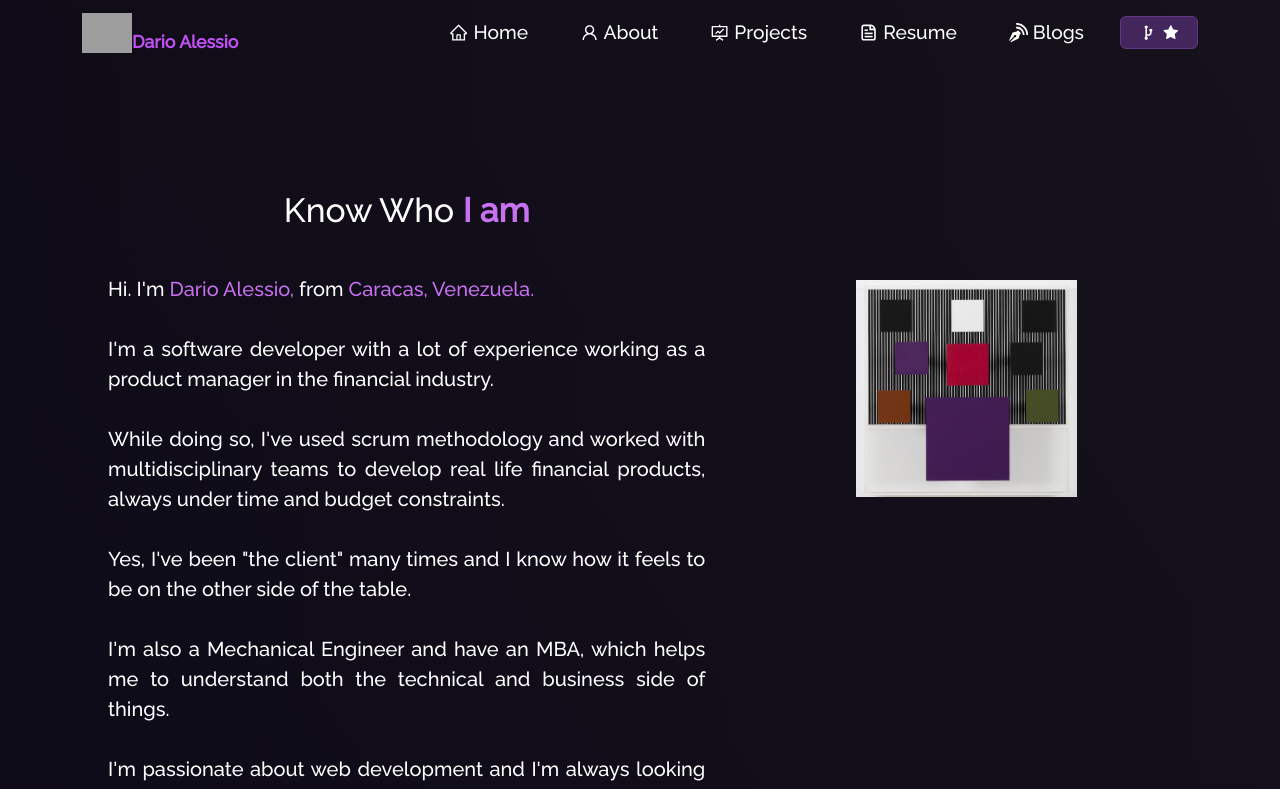
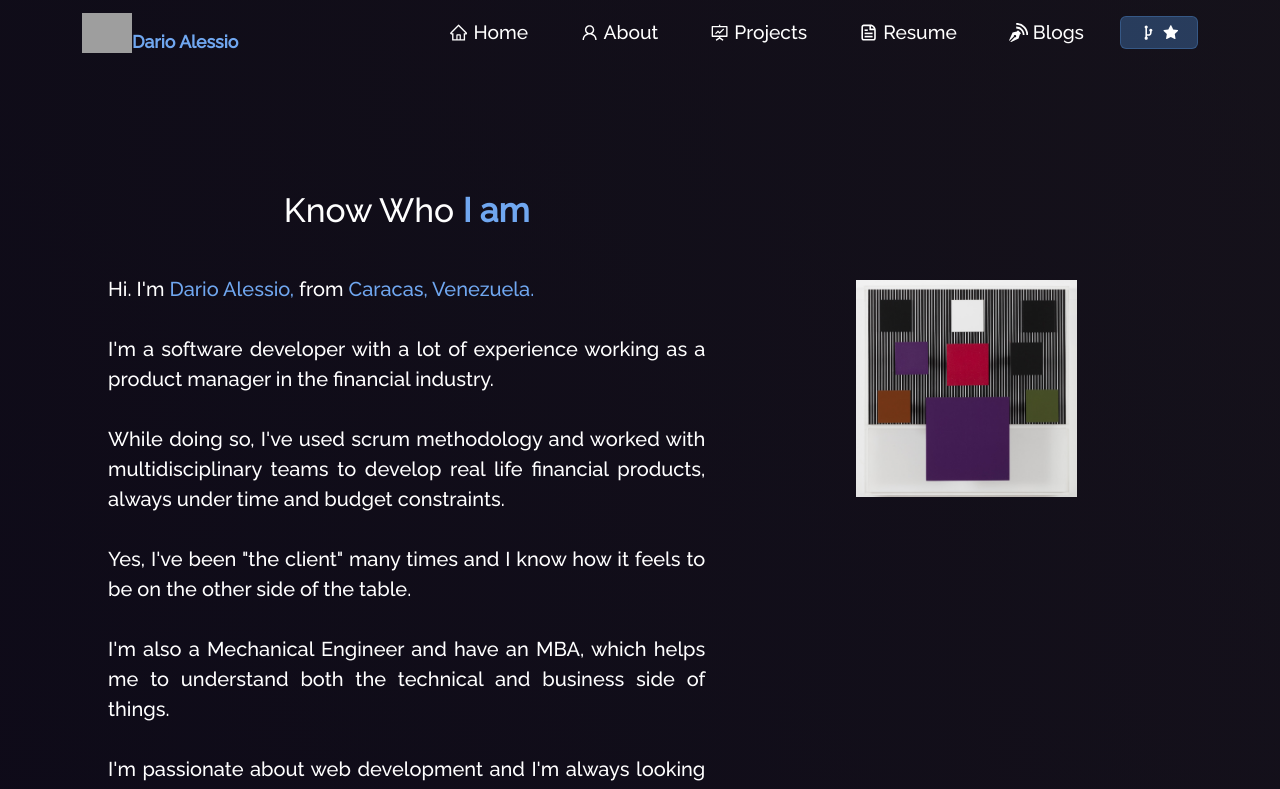
Before and after one commit to DarioAlessioR/Portfolio-DarioAlessio, a React (Create React App) app: page /about in a window 1280 px wide. Shown: the top 789 px of the page. Built offline with nearby package versions, Linux system fonts and the light colour scheme; grey boxes are pictures that could not be loaded.

Commit message:
Apply color variables 8

```diff
--- a/src/components/About/Github.js
+++ b/src/components/About/Github.js
@@ -12,7 +12,7 @@ function Github() {
         username="DarioAlessioR"
         blockSize={15}
         blockMargin={5}
-        color="#c084f5"
+        color="#70a7f0"
         fontSize={16}
       />
     </Row>
--- a/src/style.css
+++ b/src/style.css
@@ -11,35 +11,35 @@ html {
     rgba(12, 10, 22, 0.863)
   );
 
-  --imp-text-color: #c770f0;
-  --scrollbar: rgba(178, 121, 216, 0.959);
-  --scrollbar-hover: rgba(222, 130, 235, 0.911);
-  --navbar-toggler: #be50f4;
-  --brand-name: #be50f4;
-  --nav-item: #c95bf5;
-  --main-name: #cd5ff8;
-  --Typewriter__wrapper: #be6adf;
-  --Typewriter__cursor: #b562d6;
-  --home-social-icons: #68187a;
-  --home-social-icons-hover-before: #801f95;
-  --home-social-icons-hover: #87209e;
-  --icon-colour: #700c86;
-  --blockquote-footer: #a588c0;
-  --project-card-view: rgba(119, 53, 136, 0.459);
-  --project-card-view-hover: rgba(129, 72, 144, 0.561);
-  --blog-card-view: rgba(145, 77, 161, 0.459);
-  --blog-card-view-hover: rgba(155, 88, 173, 0.65);
-  --btn-primary: #623686;
-  --btn-primary-hover: #6d20c5d7;
-  --tech-icons: rgba(200, 137, 230, 0.637);
-  --tech-icons-hover: rgba(197, 115, 230, 0.883);
-  --resume: #8a49a8;
-  --resume-title: #5234795d;
-  --resume-item-before: #8a49a8;
-  --like-btn: #934cce5e;
-  --like-btn-hover: #a24dd386;
-  --fork-btn-inner: #934cce5e;
-  --fork-btn-inner-hover: #a24dd386
+  --imp-text-color: #70a7f0;
+  --scrollbar: rgba(121, 154, 216, 0.959);
+  --scrollbar-hover: rgba(130, 214, 235, 0.911);
+  --navbar-toggler: #70a7f0;
+  --brand-name: #70a7f0;;
+  --nav-item: #725bf5;
+  --main-name: #70a7f0;
+  --Typewriter__wrapper: #70a7f0;
+  --Typewriter__cursor: #70a7f0;
+  --home-social-icons: #27187a;
+  --home-social-icons-hover-before: #1f5c95;
+  --home-social-icons-hover: #20969e;
+  --icon-colour: #180c86;
+  --blockquote-footer: #8e88c0;
+  --project-card-view: rgba(59, 53, 136, 0.459);
+  --project-card-view-hover: rgba(72, 103, 144, 0.561);
+  --blog-card-view: rgba(77, 83, 161, 0.459);
+  --blog-card-view-hover: rgba(88, 139, 173, 0.65);
+  --btn-primary: #4c89ce5e;
+  --btn-primary-hover: #494fa8;
+  --tech-icons: rgba(143, 137, 230, 0.637);
+  --tech-icons-hover: rgba(115, 194, 230, 0.883);
+  --resume: #5749a8;
+  --resume-title: #343e795d;
+  --resume-item-before: #494fa8;
+  --like-btn: #5749a8;
+  --like-btn-hover: #5749a8;
+  --fork-btn-inner: #4c89ce5e;
+  --fork-btn-inner-hover: #494fa8;
 }
 
 .img-fluid {
```
